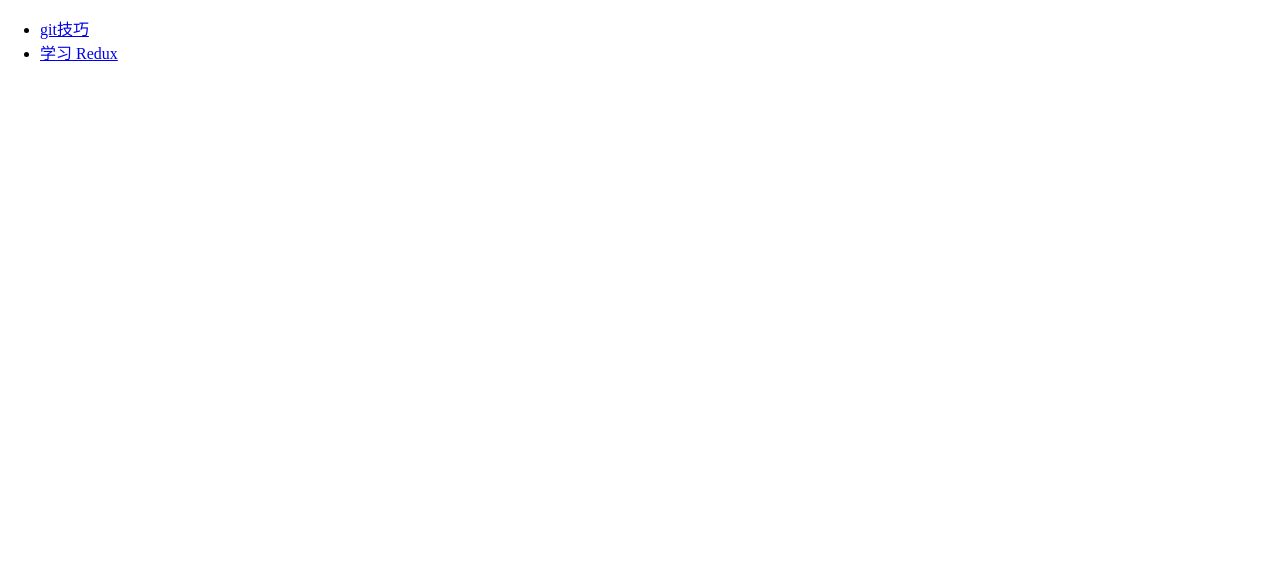
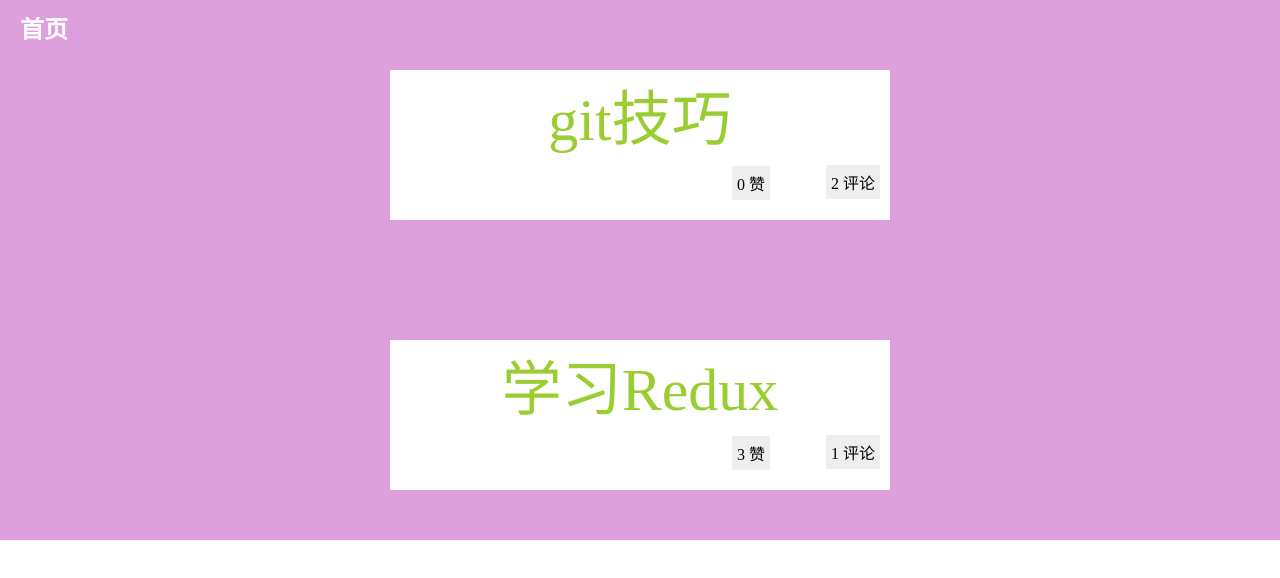
Before and after one commit to followyong/redux-demo, a React (Create React App) app: page / in a window 1280 px wide. Shown: the top 578 px of the page. Built offline with nearby package versions, Linux system fonts and the light colour scheme.

Commit message:
homepage

```diff
--- a/src/App.js
+++ b/src/App.js
@@ -1,19 +1,24 @@
 import React from 'react'
-import {BrowserRouter,Route,Switch} from 'react-router-dom'
+import {BrowserRouter,Route,Switch,Link} from 'react-router-dom'
 import Home from './Home'
 import Postpage from './Postpage'
-
+import {Provider} from 'react-redux'
+import store from './store'
 
 class App extends React.Component{
+
   render(){
     return(
           <BrowserRouter>
+              <Provider store={store}>
                 <div>
+                  <Link to='/' className="back-home">首页</Link>
                   <Switch>
                     <Route path='/' exact component={Home} />
                     <Route path='/post/:id' component={Postpage} />
                   </Switch>
                 </div>
+              </Provider>
           </BrowserRouter>
     )
   }
--- a/src/CommentBox.js
+++ b/src/CommentBox.js
@@ -10,24 +10,24 @@ class CommentBox extends React.Component{
     let newComment = this.comment.value
     let newPostId = this.props.postId
     store.dispatch({type:'ADD_COMMENT',comment:newComment,postId:newPostId})
-
-
     this.myForm.reset()
   }
   render(){
     let {comments,postId} = this.props
     let myComments = comments.filter(value => value.postId ===  postId ).map(item => {
        return item.content
-     })
+     })//返回每一个id下对应的每一条评论的内容
      console.log(myComments)
     return(
       <div className="comment">
           <div className="commentbox">
-              {
-                myComments.map(item => (
-                  <li key={Math.random()}>{item}</li>
-                ))
-              }
+              <div className="every-comment">
+                {
+                  myComments.map(item => (
+                    <li key={Math.random()}>{item}</li>
+                  ))
+                }
+              </div>
               <form onSubmit={this.handleSubmit} ref={value=>this.myForm=value} className="comment-form">
                 <input type="text"  className="comment-input"
                   ref={value => this.comment = value} />
--- a/src/Home.js
+++ b/src/Home.js
@@ -1,17 +1,25 @@
 import React from 'react'
-import {Link} from 'react-router-dom'
+import PostBody from './PostBody'
+import { connect } from 'react-redux'
 
 class Home extends React.Component{
   render(){
+    let { posts,postId } = this.props
+    console.log('posts', posts)
     return(
       <div>
-        <ul>
-          <li><Link to='/post/1'>git技巧</Link></li>
-          <li><Link to='/post/2'>学习 Redux</Link></li>
-        </ul>
+        {
+          posts.map(item=>(
+            <PostBody key={item.postId} postId={item.postId} />
+          ))
+        }
       </div>
     )
   }
 }
 
-export default Home
+const mapStateToProps = (state) => ({
+  posts: state.posts
+})
+
+export default connect(mapStateToProps)(Home)
--- a/src/PostBody.js
+++ b/src/PostBody.js
@@ -1,28 +1,34 @@
 import React from 'react'
 import {connect} from 'react-redux'
 import store from './store'
+import {Link} from 'react-router-dom'
 
 class PostBody extends React.Component{
   handleChange = ()=>{
     console.log(store.getState())
-    store.dispatch({type:'INCREMENT_LIKE'})
+    store.dispatch({type:'INCREMENT_LIKE',postId:this.props.postId})
+    //Store里的dispatch方法主要完成两件事：
+    //1、根据action查询reducer中变更state的方法，更新store tree
+    //2、变更store tree后，依次执行所有响应函数
   }
   render(){
-    let {postId,comments} = this.props
+    let {postId,posts,comments} = this.props
+    let currentPost = posts.filter(value => value.postId === postId )[0]
+    console.log(currentPost)
     let myComments = comments.filter(value => value.postId ===  postId ).map(item => {
        return item.content
      })
     return(
       <div className="post">
         <div className="postbody">
-          <div >
-            {this.props.postId}
+          <div className="title">
+            <Link to={`/post/${currentPost.postId}`}>{currentPost.title}</Link>
           </div>
           <p>
             {myComments.length} 评论
           </p>
           <div className="likes-num" onClick={this.handleChange}>
-            {this.props.likes} 赞
+            {currentPost.likes} 赞
           </div>
         </div>
       </div>
@@ -31,7 +37,7 @@ class PostBody extends React.Component{
 }
 const mapStateToProps = (state) => ({
   comments:state.comments,
-  likes:state.likes
-})
+  posts:state.posts
+}) //从store中获取数据
 
 export default connect(mapStateToProps)(PostBody)
--- a/src/Postpage.js
+++ b/src/Postpage.js
@@ -1,8 +1,8 @@
 import React from 'react'
 import PostBody from './PostBody'
 import CommentBox from './CommentBox'
-import store from './store'
-import {Provider} from 'react-redux'
+
+
 
 
 class Postpage extends React.Component{
@@ -11,12 +11,16 @@ class Postpage extends React.Component{
     console.log(this.props)
     let {id} = this.props.match.params
     return(
-        <Provider store={store}>
             <div>
+              <div>
                 <PostBody postId={id} />
+              </div>
+              <div>
                 <CommentBox postId={id}/>
+              </div>
+
             </div>
-        </Provider>
+
     )
   }
 }
--- a/src/main.css
+++ b/src/main.css
@@ -6,7 +6,7 @@ body{
 .post{
   width: 100%;
   height: 200px;
-  background-color: lightblue;
+  background-color: #DDA0DD;
   padding-top:70px;
 }
 .postbody{
@@ -26,13 +26,11 @@ body{
 }
 .comment{
   width: 100%;
-  height: 200px;
   background-color: #eee;
-  padding-top: 25px;
+  padding: 25px 0;
 }
 .commentbox{
   width: 500px;
-  height: 150px;
   background-color: white;
   line-height: 20px;
   margin: 0 auto;
@@ -44,8 +42,11 @@ body{
 .commentbox li{
   border-bottom: 1px solid #eee;
 }
+.every-comment{
+  margin-bottom:20px
+}
 .comment-form{
-margin-top: 10px;
+margin-top: 20px;
 position: absolute;
 bottom: 5px;
 
@@ -71,3 +72,21 @@ bottom: 5px;
   background-color: #eee;
   padding: 5px;
 }
+.postbody .title{
+  font-size: 60px;
+  text-align: center;
+
+}
+.postbody .title a{
+  text-decoration: none;
+  color:yellowgreen;
+}
+.back-home{
+  text-decoration: none;
+  position: fixed;
+  top:10px;
+  left:20px;
+  font-size: 24px;
+  color:white;
+  font-weight: bolder;
+}
--- a/src/reducers/index.js
+++ b/src/reducers/index.js
@@ -1,10 +1,10 @@
 import commentReducer from './comment'
-import likeReducer from './like'
+import postReducer from './post'
 import {combineReducers} from 'redux'
 
 const rootReducer = combineReducers({
   comments:commentReducer,
-  likes:likeReducer
+  posts:postReducer
 })
 
 export default rootReducer
--- a/src/reducers/like.js
+++ /dev/null
@@ -1,9 +0,0 @@
-export default function likeReducer(state = 0 ,action){
-  // console.log(action)
-  switch(action.type){
-    case 'INCREMENT_LIKE':
-      return state+1
-    default:
-      return state
-  }
-}
--- /dev/null
+++ b/src/reducers/post.js
@@ -0,0 +1,31 @@
+let posts=[
+  {
+    postId:'1',
+    likes:0,
+    title:'git技巧'
+  },
+  {
+    postId:'2',
+    likes:3,
+    title:'学习Redux'
+  }
+]
+
+export default function postReducer(state = posts ,action){
+  switch(action.type){
+    case 'INCREMENT_LIKE':
+      let stateCopy = [...[],...state]//把state数组进行复制
+      console.log(stateCopy)
+      console.log(state)
+      stateCopy.map(item =>{
+        if(item.postId ===action.postId){
+          item.likes ++
+        }
+        return item
+      })//将拷贝的数组进行map操作，当点的文章的postId和传过来的postId一样的时候它的likes数加1
+
+      return stateCopy
+    default:
+      return state
+  }
+}
```
Lines whose indentation alone changed are shown as unchanged.
